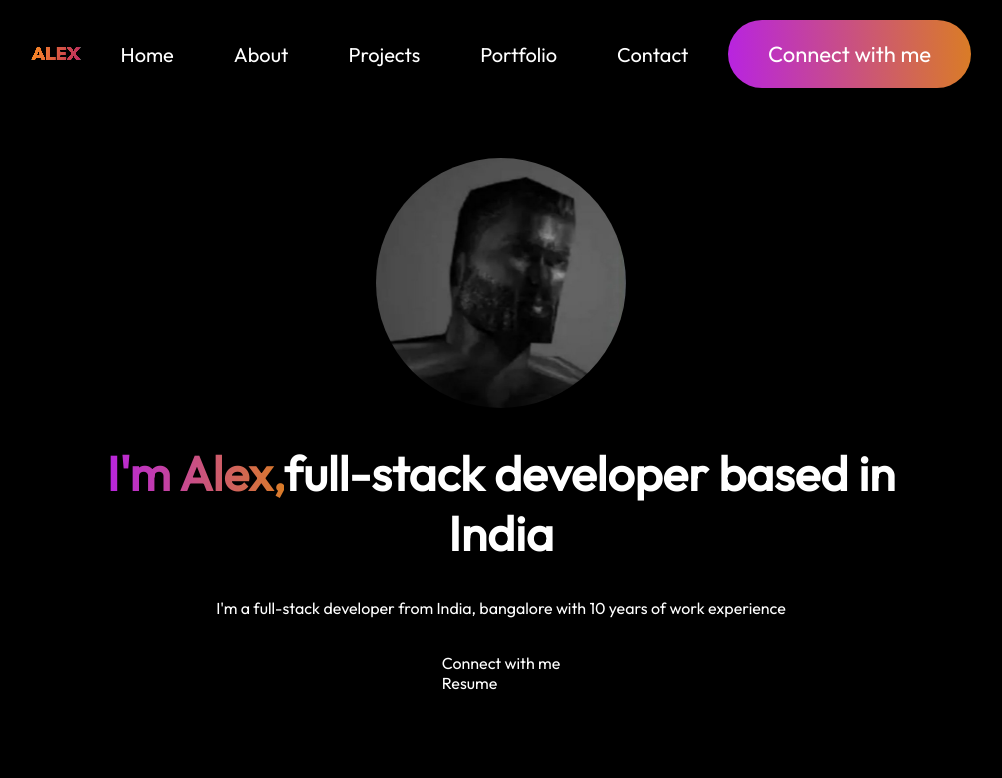
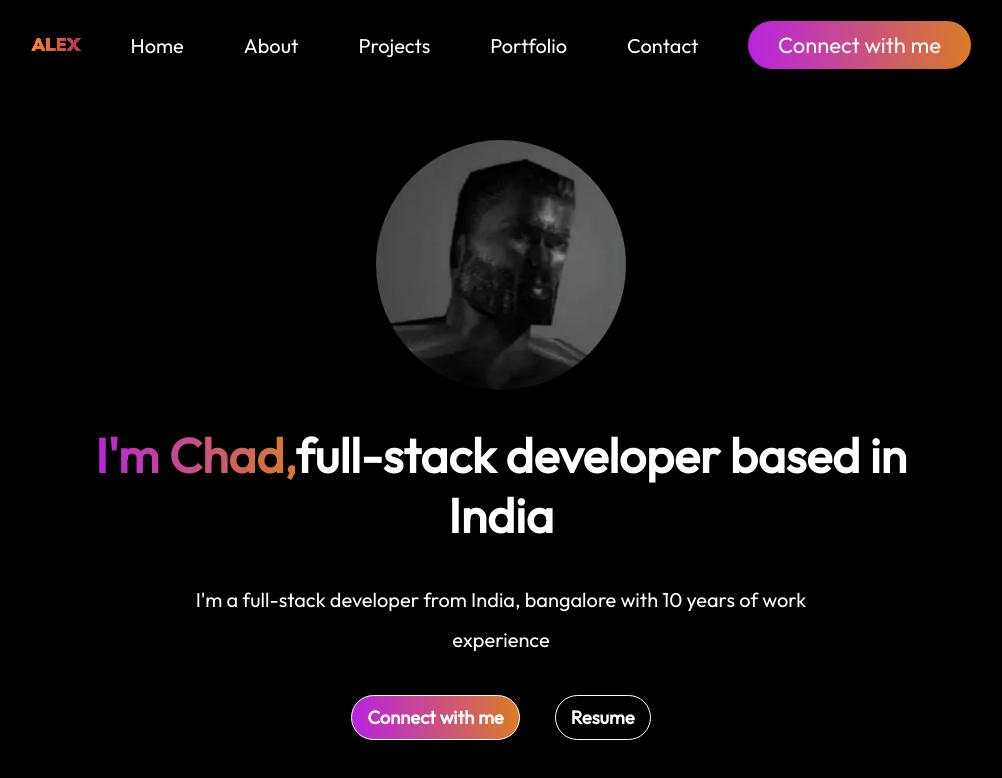
Before and after one commit to Vinay-webDev/React-portfolio1, a React (Vite) app: page / in a window 1280 px wide. Shown: the top 778 px of the page, without its empty margins (139-1141 px from the left). Built offline with nearby package versions, Linux system fonts and the light colour scheme.

Commit message:
Hero component complete!

```diff
--- a/src/components/Hero/Hero.css
+++ b/src/components/Hero/Hero.css
@@ -21,3 +21,39 @@
     -webkit-background-clip: text;
     -webkit-text-fill-color: transparent;
 }
+.hero p {
+    width: 50%;
+    font-size: 1.25em;
+    text-align: center;
+    line-height: 40px;
+}
+.hero-actions {
+    display: flex;
+    align-items: center;
+    gap: 35px;
+    font-size: 1.15em;
+    font-weight: 600;
+}
+.hero-connect{
+    background: linear-gradient(267deg, hsl(29, 71%, 50%), hsl(287, 76%, 51%));
+    padding: 10px 15px;
+    border-radius: 25px;
+    border: 1.5px solid white;
+    transition: 0.5s;
+    cursor: pointer;
+}
+.hero-connect:hover{
+    border: 1.5px solid hsl(310, 71%, 50%);
+    transform: scale(1.1);
+}
+.hero-resume{
+    padding: 10px 15px;
+    border: 1.5px solid white;
+    border-radius: 25px;
+    transition: 0.5s;
+    cursor: pointer;
+}
+.hero-resume:hover{
+    border: 1.5px solid hsl(287, 76%, 51%);
+    transform: scale(1.1);
+}
--- a/src/components/Hero/Hero.jsx
+++ b/src/components/Hero/Hero.jsx
@@ -5,7 +5,7 @@ const Hero = () => {
   return (
     <div className="hero">
         <img src={pfp} alt="profile-picture" />
-        <h1><span>I'm Alex,</span>full-stack developer based in India</h1>
+        <h1><span>I'm Chad,</span>full-stack developer based in India</h1>
         <p>I'm a full-stack developer from India, bangalore with 10 years of work experience</p>
         <div className="hero-actions">
             <div className="hero-connect">Connect with me</div>
--- a/src/components/Navbar/Navbar.css
+++ b/src/components/Navbar/Navbar.css
@@ -12,8 +12,8 @@
     font-size: 20px;
 }
 .nav-connect {
-    padding: 20px 40px;
-    border-radius: 50px;
+    padding: 10px 30px;
+    border-radius: 40px;
     background: linear-gradient(267deg, hsl(29, 71%, 50%), hsl(287, 76%, 51%));
     font-size: 22px;
     cursor: pointer;
```
Also changed, not shown: ss/Hero component/Screenshot 2024-08-01 130051.png (added), ss/Hero component/Screenshot 2024-08-01 130105.png (added).
